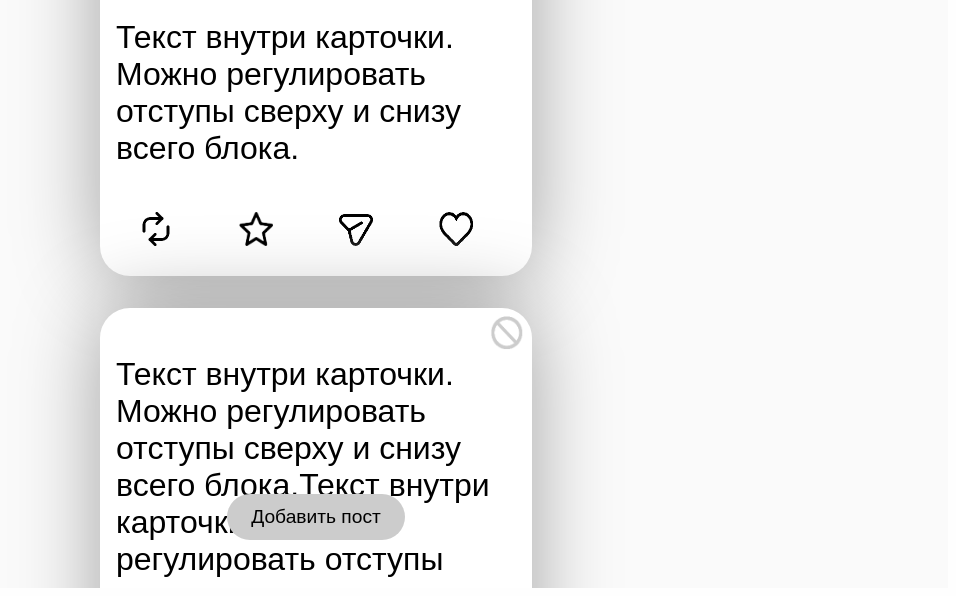
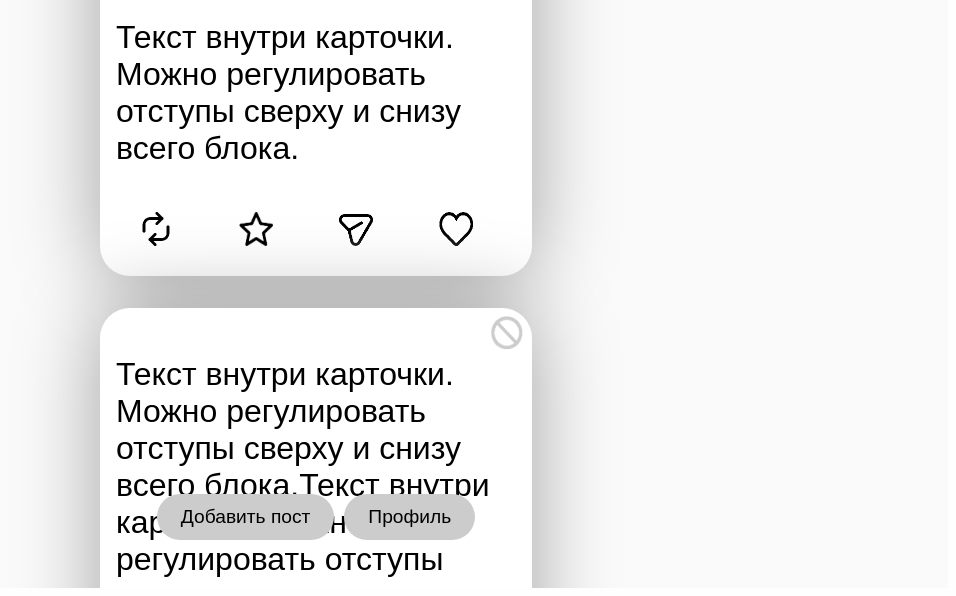
Before and after one commit to NikJst/myproject, a website with bundled scripts: page wwwroot/index.html in a window 1280 px wide. Shown: the part 220-816 px from the top of the page, without its empty margins (324-1280 px from the left). Built offline with nearby package versions, Linux system fonts and the light colour scheme; no server answers.

Commit message:
Кнопка для перехода на старницу профиля

```diff
--- /dev/null
+++ b/wwwroot/Bottons.js
@@ -0,0 +1,29 @@
+// Скрипт для создания кнопки перехода на страницу профиля
+
+function createProfileButton() {
+  const container = document.querySelector(".action-buttons-container");
+  if (!container) {
+    console.error("Контейнер .action-buttons-container не найден");
+    return null;
+  }
+
+  // Создаем кнопку профиля
+  const profileButton = document.createElement("button");
+  profileButton.className = "profile-btn";
+  profileButton.textContent = "Профиль";
+
+  // Обработчик клика для перехода на страницу профиля
+  profileButton.addEventListener("click", function () {
+    window.location.href = "/Profile.html";
+  });
+
+  // Добавляем кнопку в контейнер
+  container.appendChild(profileButton);
+
+  return profileButton;
+}
+
+// Автоматическое создание кнопки при загрузке страницы
+document.addEventListener("DOMContentLoaded", function () {
+  createProfileButton();
+});
--- a/wwwroot/Styles.css
+++ b/wwwroot/Styles.css
@@ -5,8 +5,8 @@
   left: 0;
   right: 0;
   display: flex;
-  flex-direction: column;
-  align-items: center; /* центрирование кнопок по горизонтали */
+  flex-direction: row; /* изменено на row для горизонтального расположения */
+  justify-content: center; /* центрирование кнопок по горизонтали */
   gap: 10px; /* расстояние между кнопками */
   z-index: 100;
 }
@@ -24,6 +24,23 @@
 
 .add-post-btn:hover {
   background-color: #000000; /* чуть темнее при наведении */
+  color: #ffffff; /* белый текст при наведении */
+  transition: background-color 0.3s; /* плавное изменение фона */
+}
+
+.profile-btn {
+  /* кнопка профиля - такой же стиль как у add-post-btn */
+  background-color: #ccc; /* светло-серый фон */
+  color: #000000; /* черный текст */
+  border: none; /* без рамки */
+  padding: 12px 24px; /* как у add-post-btn */
+  border-radius: 32px; /* как у add-post-btn */
+  cursor: pointer; /* курсор указатель */
+  font-size: 19.2px; /* как у add-post-btn */
+}
+
+.profile-btn:hover {
+  background-color: #000000; /* как у add-post-btn при наведении */
   color: #ffffff; /* белый текст при наведении */
   transition: background-color 0.3s; /* плавное изменение фона */
 }
--- a/wwwroot/index.html
+++ b/wwwroot/index.html
@@ -76,6 +76,8 @@
     <script type="module" src="CardForm.js"></script>
     <script type="module" src="Post.js"></script>
     <script type="module" src="Like.js"></script>
+    <!-- Подключите скрипт на странице -->
+    <script src="Bottons.js"></script>
     <!-- подключение JS -->
   </body>
 </html>
```
Also changed, not shown: bin/Debug/net8.0/Testing3.staticwebassets.runtime.json (+1 -1 lines), 2 other files.
